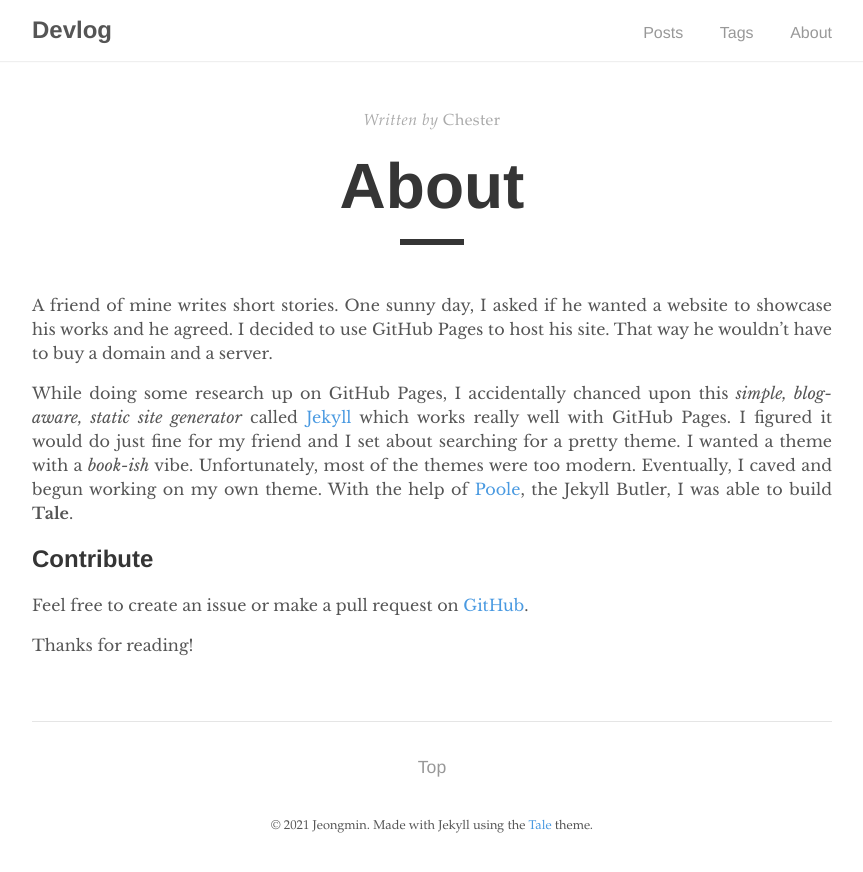
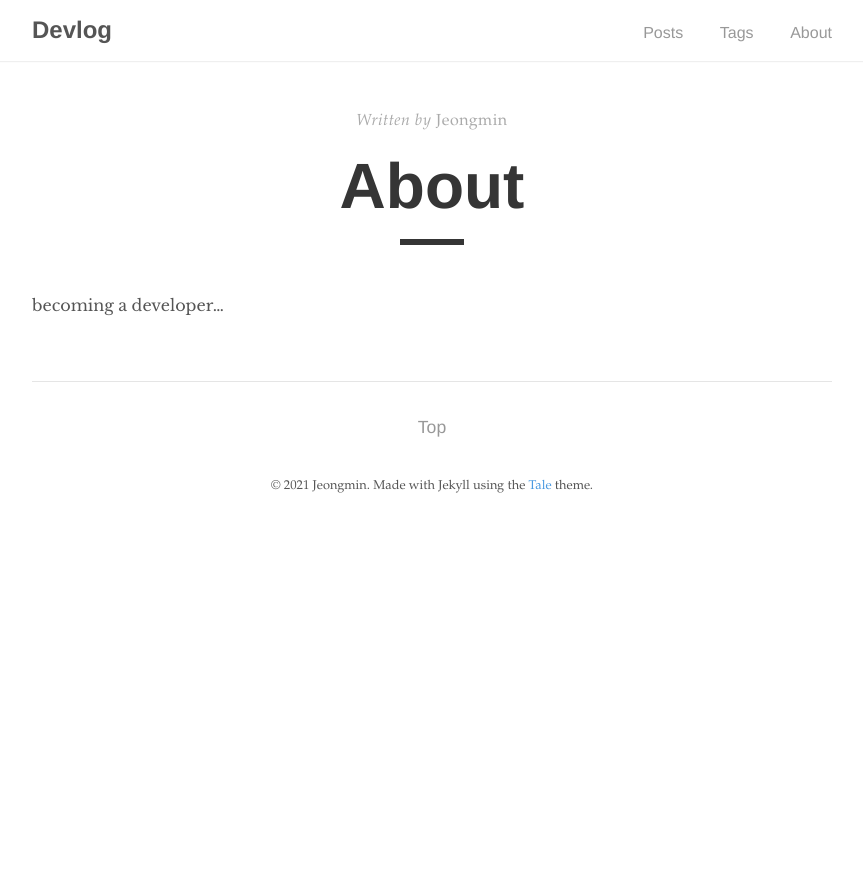
Before and after one commit to qlqnf16/qlqnf16.github.io, a Jekyll site: the page built from _pages/about.md, in a window 1280 px wide. Shown: the top 872 px of the page, without its empty margins (208-1071 px from the left). Built offline with Jekyll 4.4.1, drawn with Linux system fonts in a browser that asks for light colours.

Commit message:
change layout

```diff
--- a/_layouts/home.html
+++ b/_layouts/home.html
@@ -9,12 +9,9 @@ layout: default
         <time datetime="{{ post.date }}" class="catalogue-time">{{ post.date | date: "%B %d, %Y" }}</time>
         <h1 class="catalogue-title">{{ post.title }}</h1>
         <div class="catalogue-line"></div>
-
-        {%- if site.show_excerpts -%}
         <p>
           {{ post.excerpt }}
         </p>
-        {%- endif -%}
           <!-- {{ post.content | strip_html | truncatewords: 30 }} -->
 
       </div>
--- a/_pages/about.md
+++ b/_pages/about.md
@@ -1,15 +1,8 @@
 ---
 layout: post
 title: "About"
-author: "Chester"
+author: "Jeongmin"
 permalink: /about/
 ---
 
-A friend of mine writes short stories. One sunny day, I asked if he wanted a website to showcase his works and he agreed. I decided to use GitHub Pages to host his site. That way he wouldn't have to buy a domain and a server.
-
-While doing some research up on GitHub Pages, I accidentally chanced upon this _simple, blog-aware, static site generator_ called [Jekyll](https://jekyllrb.com/) which works really well with GitHub Pages. I figured it would do just fine for my friend and I set about searching for a pretty theme. I wanted a theme with a _book-ish_ vibe. Unfortunately, most of the themes were too modern. Eventually, I caved and begun working on my own theme. With the help of [Poole](https://github.com/poole/poole), the Jekyll Butler, I was able to build **Tale**.
-
-## Contribute
-Feel free to create an issue or make a pull request on [GitHub](https://github.com/chesterhow/tale).
-
-Thanks for reading!
+becoming a developer...
--- a/_sass/tale/_code.scss
+++ b/_sass/tale/_code.scss
@@ -8,7 +8,7 @@ code {
   border-radius: 3px;
   color: $code-color;
   font-size: 85%;
-  padding: .25em .5em;
+  padding: 0.25em 0.5em;
 }
 
 pre {
@@ -18,7 +18,6 @@ pre {
 pre code {
   background-color: transparent;
   color: inherit;
-  font-size: 100%;
   padding: 0;
 }
 
@@ -37,10 +36,10 @@ pre code {
   .lineno {
     color: $default-tint;
     display: inline-block; // Ensures the null space also isn't selectable
-    padding: 0 .75rem 0 .25rem;
+    padding: 0 0.75rem 0 0.25rem;
     // Make sure numbers aren't selectable
     -webkit-user-select: none;
-       -moz-user-select: none;
-            user-select: none;
+    -moz-user-select: none;
+    user-select: none;
   }
 }
```
